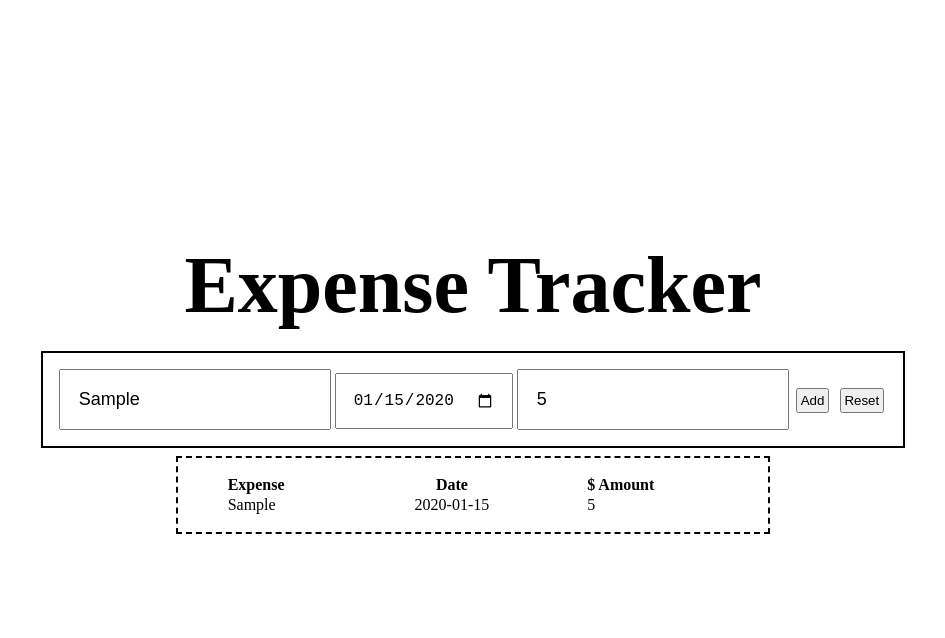
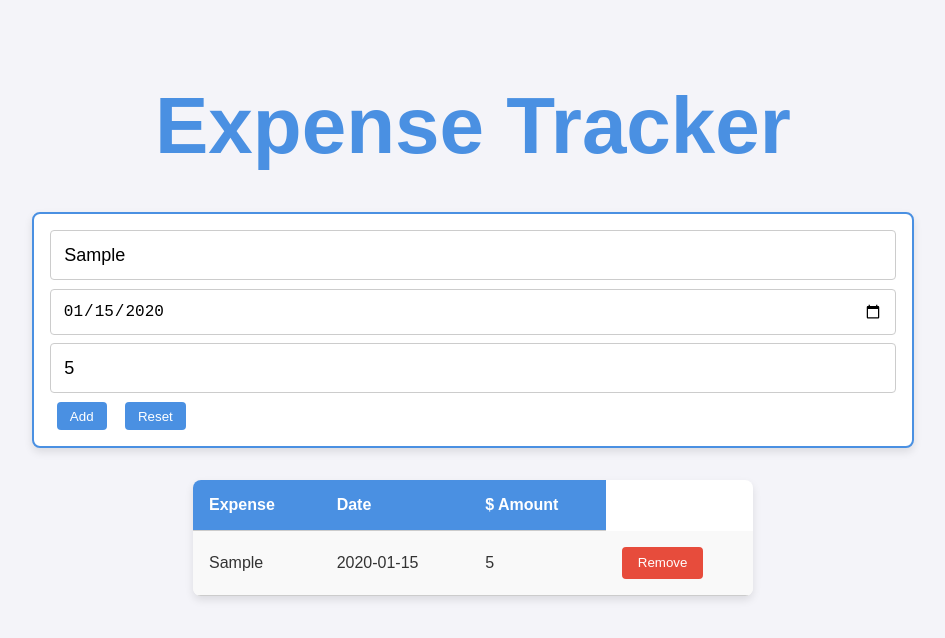
Before and after one commit to cardo1011/Expense-Tracker, a plain HTML site: page index.html in a window 1280 px wide. Both pictures are taken after typing "Sample", "2020-01-15", "5" into the empty fields and a click on the button "Add". Shown: the whole page, without its empty margins (167-1112 px from the left). Drawn offline with Linux system fonts and the light colour scheme.

Commit message:
removeBtn added to each row when rendered
removeBtn added to each row when rendered. CSS added to button.

Final version of project

```diff
--- a/script.js
+++ b/script.js
@@ -1,4 +1,6 @@
 "use strict";
+
+//add a button to each row after it renders to remove the expense from the array and the table
 
 const expenseType = document.getElementById("expense-type");
 const date = document.getElementById("date");
@@ -9,13 +11,14 @@ const expenseTable = document.getElementById("expense-table");
 let expensesArray = [];
 let ID = 0;
 
-// clears input fields when "reset" button is clicked
+/*starting without displaying the table*/
+expenseTable.style.display = "none";
+
+/*clears input fields when "reset" button clicked*/
 const resetInputs = function () {
   expenseType.value = "";
   date.value = "";
   dollarAmt.value = "";
-
-  expenseTable.style.display = "none";
 };
 
 resetBtn.addEventListener("click", function () {
@@ -23,11 +26,13 @@ resetBtn.addEventListener("click", function () {
 });
 
 const addExpense = function () {
+  /*making sure all inputs are filled fully, else an alert will appear*/
   if (!expenseType.value || !date.value || !dollarAmt.value) {
     alert("Finish inputting the corresponding information for the expense.");
   }
 
   if (expenseType.value && date.value && dollarAmt.value) {
+    /*creating an object with a unique id*/
     let expense = {
       id: ID++,
       type: expenseType.value.trim(),
@@ -35,10 +40,11 @@ const addExpense = function () {
       amount: dollarAmt.value,
     };
 
+    /*adding the expense object to the expensesArray*/
     expensesArray.push(expense);
+  }
 
-    console.log(expensesArray);
-  }
+  /*rendering the objects to the table*/
   renderRow(expensesArray);
 };
 
@@ -47,23 +53,46 @@ addBtn.addEventListener("click", function () {
 });
 
 const renderRow = function (array) {
+  /*Selecting the table */
   let myTable = document
     .getElementById("expense-table")
     .getElementsByTagName("tbody")[0];
 
+  /*clearing the table before rendering the elements of the array in the table*/
   myTable.innerHTML = "";
 
   for (let i = 0; i < array.length; i++) {
-    let row = myTable.insertRow(i);
-    let expenseTypeCell = row.insertCell(0);
-    let dateCell = row.insertCell(1);
-    let amountCell = row.insertCell(2);
+    /*iterating through the array of objects*/
+    let row =
+      myTable.insertRow(
+        i
+      ); /*indicating where the row should be inserted into the table*/
 
+    let expenseTypeCell = row.insertCell(0); /*inserting cell for expenseType*/
+    let dateCell = row.insertCell(1); /*inserting cell for date*/
+    let amountCell = row.insertCell(2); /*inserting cell for dollarAmt*/
+    let btnCell = row.insertCell(3); /*inserting cell for removeBtn*/
+
+    /*declaring what data each cell will display*/
     expenseTypeCell.innerHTML = array[i].type;
     dateCell.innerHTML = array[i].date;
     amountCell.innerHTML = array[i].amount;
+
+    /*creating a remove button for the specific cell*/
+    let removeBtn = document.createElement("button");
+    removeBtn.textContent = "Remove";
+    removeBtn.className = "remove-btn";
+    /*event listener added to the remove-btn*/
+    removeBtn.addEventListener("click", function () {
+      array.splice(i, 1); /*removes the corresponding row from the array*/
+
+      renderRow(array); /*render array again to update the UI*/
+    });
+
+    btnCell.appendChild(removeBtn); /*adding btn to cell*/
   }
 
+  /*making table display if length of array is greater than 0*/
   if (array.length > 0) {
     expenseTable.style.display = "";
   }
--- a/styles.css
+++ b/styles.css
@@ -9,43 +9,94 @@ body {
   flex-direction: column;
   align-items: center;
   justify-content: center;
-  margin-top: 15em;
+  margin-top: 5em; /* Adjusted for better initial view */
+  font-family: Arial, sans-serif; /* Added a font for better readability */
+  background-color: #f4f4f9; /* Added a light background color */
+  color: #333; /* Changed text color for better contrast */
 }
 
 header {
-  font-weight: 400;
+  font-weight: 700; /* Increased weight for better emphasis */
   font-size: 2.5em;
-  margin-bottom: 0.5em;
+  margin-bottom: 1em; /* Increased margin for better spacing */
+  color: #4a90e2; /* Added a color for the header */
 }
 
 #input-container {
-  border: 2px solid black;
+  border: 2px solid #4a90e2; /* Matched border color with header */
   padding: 1em;
-  margin-bottom: 0.5em;
+  margin-bottom: 1em; /* Increased margin for better spacing */
+  border-radius: 8px; /* Added border radius for rounded corners */
+  background-color: #fff; /* Added a background color */
+  box-shadow: 0 4px 8px rgba(0, 0, 0, 0.1); /* Added a subtle shadow */
 }
 
 input {
-  padding: 1em;
+  padding: 0.75em; /* Adjusted padding for better spacing */
   font-size: large;
+  border: 1px solid #ccc; /* Added border for inputs */
+  border-radius: 4px; /* Added border radius for inputs */
+  margin-bottom: 0.5em; /* Added margin for better spacing */
+  width: 100%; /* Full width inputs */
 }
 
 .input-button {
-  margin: 0 0.25em 0 0.25em;
-  padding: 0.2em;
+  margin: 0 0.5em;
+  padding: 0.5em 1em; /* Adjusted padding for buttons */
+  border: none; /* Removed default border */
+  border-radius: 4px; /* Added border radius for buttons */
+  background-color: #4a90e2; /* Added background color */
+  color: #fff; /* Changed text color to white */
+  cursor: pointer; /* Changed cursor to pointer */
+  transition: background-color 0.3s ease; /* Added transition for hover effect */
+}
+
+.input-button:hover {
+  background-color: #357ab8; /* Darkened background color on hover */
 }
 
 table {
-  border: 2px dashed black;
-  padding: 1em;
+  border-collapse: collapse; /* Collapsed borders for table */
+  width: 35em; /* Fixed width table */
+  max-width: 100%; /* Set max-width for responsiveness */
+  margin: 1em 0; /* Added margin for better spacing */
+  background-color: #fff; /* Added background color */
+  box-shadow: 0 4px 8px rgba(0, 0, 0, 0.1); /* Added a subtle shadow */
+  border-radius: 8px; /* Added border radius */
+  overflow: hidden; /* Hide overflow for border radius */
 }
 
-.expense-table th:first-child,
-.expense-table td:first-child {
-  padding-right: 8em;
-  padding-left: 2em;
+th,
+td {
+  padding: 1em; /* Unified padding for cells */
+  text-align: left; /* Aligned text to the left */
+  border-bottom: 1px solid #ccc; /* Added bottom border for cells */
 }
 
-.expense-table th,
-.expense-table td {
-  padding-right: 6em;
+th {
+  background-color: #4a90e2; /* Added background color for headers */
+  color: #fff; /* Changed text color to white */
 }
+
+td {
+  background-color: #f9f9f9; /* Added alternating row color */
+}
+
+tr:nth-child(even) td {
+  background-color: #e9e9e9; /* Added alternating row color */
+}
+
+.remove-btn {
+  padding: 0.5em 1em; /* Added padding */
+  border: 2px solid #e74c3c; /* Solid red border */
+  background-color: #e74c3c; /* Red background */
+  color: #fff; /* White text color */
+  border-radius: 4px; /* Border radius for rounded corners */
+  cursor: pointer; /* Pointer cursor on hover */
+  transition: background-color 0.3s ease, border-color 0.3s ease; /* Transition for smooth hover effect */
+}
+
+.remove-btn:hover {
+  background-color: #c0392b; /* Darkened background color on hover */
+  border-color: #c0392b; /* Darkened border color on hover */
+}
```
